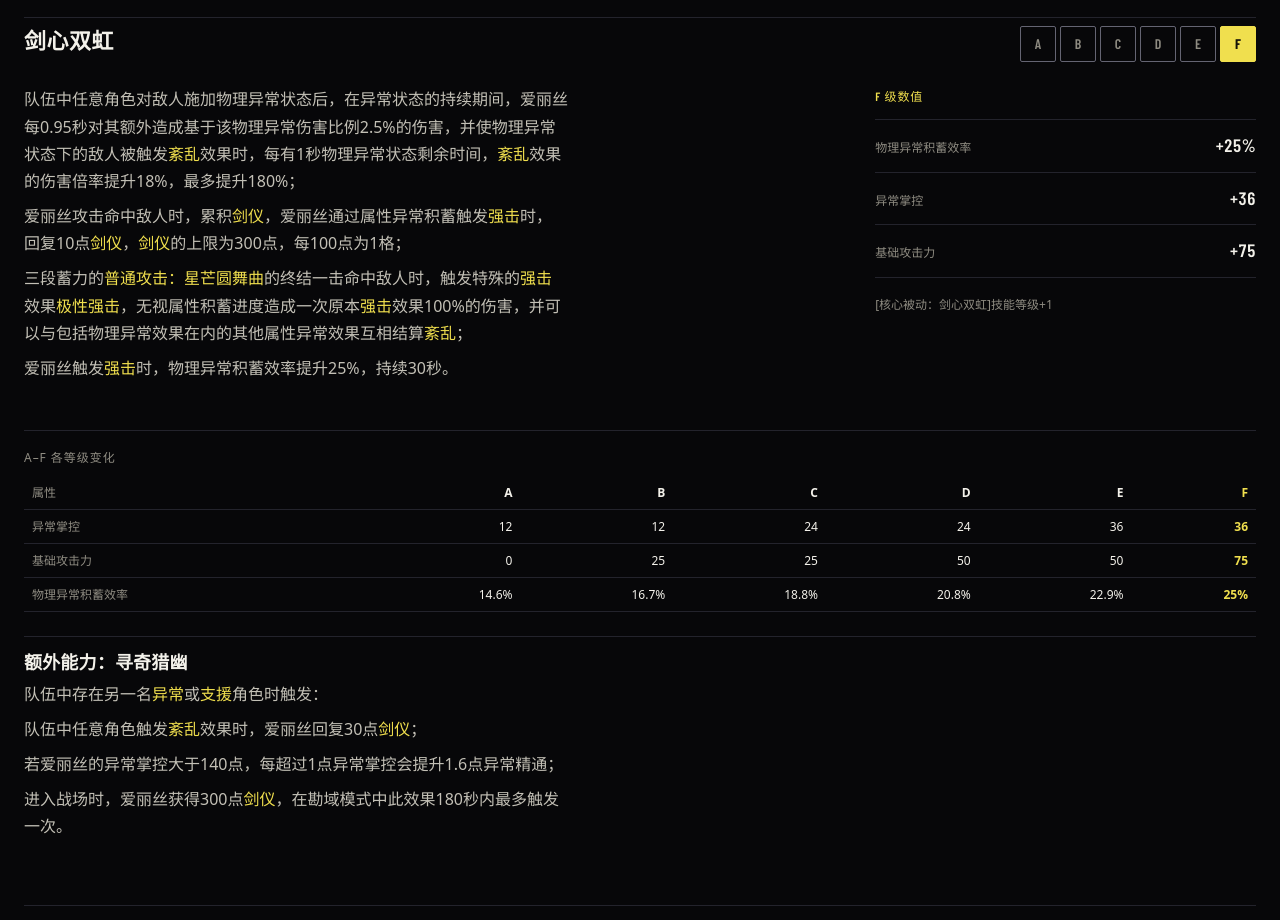
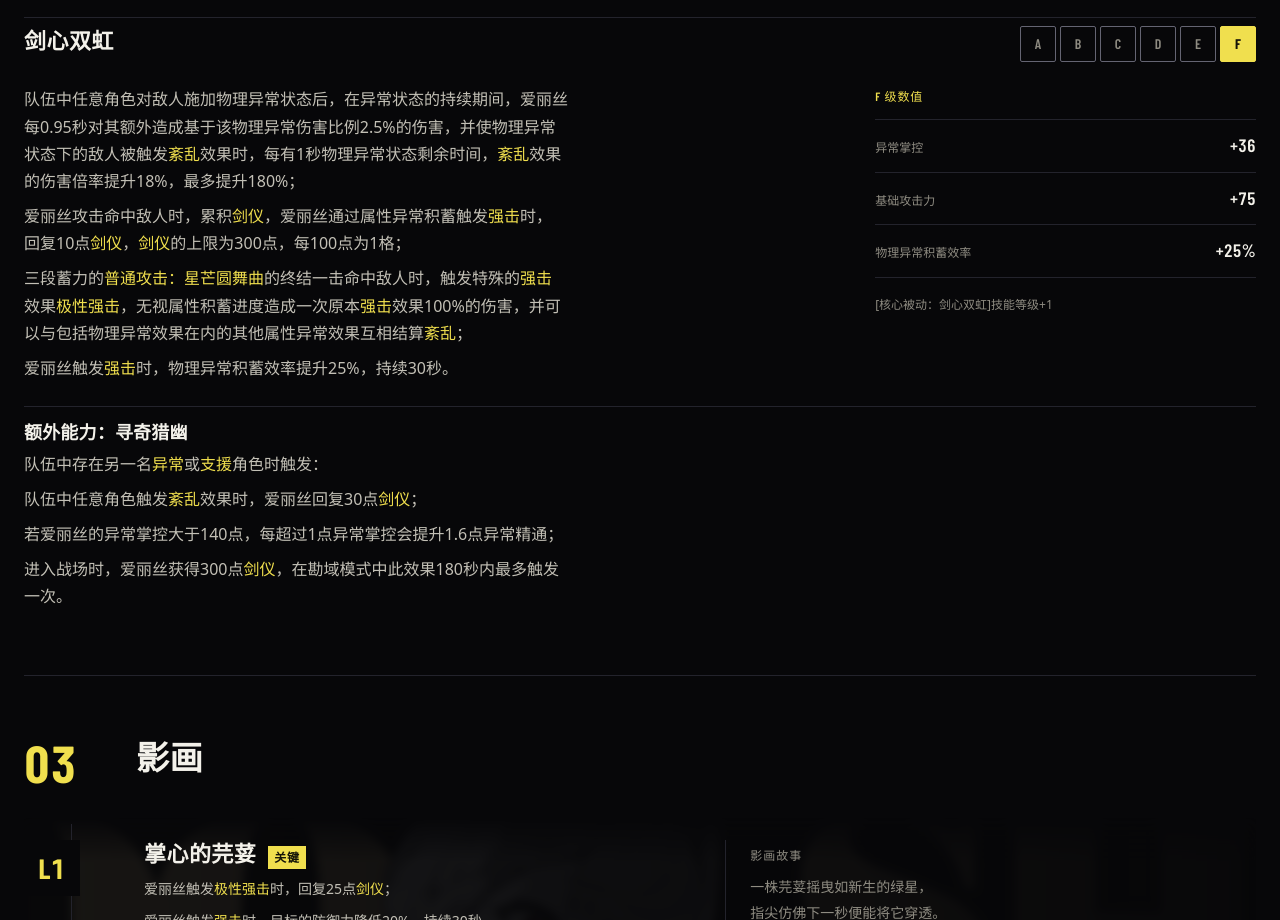
Before and after one commit to telmass/ZenlessSolution, a Vue app: page /agents/alice in a window 1280 px wide. Shown: the part 3445-4365 px from the top of the page. Built offline with nearby package versions, Linux system fonts and the light colour scheme.

Commit message:
fix(agent): 去掉核心技重复的A-F矩阵
核心技变化只保留右侧当前等级数值（异常掌控/基础攻击/物理异常积蓄效率），下方矩阵删除；skill v3.7 同步。

```diff
--- a/src/components/CorePassive.vue
+++ b/src/components/CorePassive.vue
@@ -23,25 +23,6 @@ const coreRows = computed(() =>
     value: effect.values[levelIndex.value],
   })),
 )
-
-/** A–F 全等级矩阵：展示每一级的变化，而不是只看当前等级。 */
-const matrixRows = computed(() => {
-  const rows = passive.value.effects.map((effect) => ({
-    label: effect.label,
-    values: effect.values,
-  }))
-  const extra: { label: string; values: string[] }[] = []
-  if (passive.value.amFlat) extra.push({ label: '异常精通', values: passive.value.amFlat.slice(1).map(String) })
-  if (passive.value.critDmg) extra.push({ label: '灼蚀暴击伤害', values: passive.value.critDmg.slice(1).map(String) })
-  if (passive.value.tickAtkPct) extra.push({ label: '灼蚀周期伤害', values: passive.value.tickAtkPct.slice(1).map(String) })
-  if (passive.value.buildupEfficiencyPct) {
-    extra.push({
-      label: '物理异常积蓄效率',
-      values: passive.value.buildupEfficiencyPct.slice(1).map((value) => `${value}%`),
-    })
-  }
-  return [...rows, ...extra]
-})
 
 /** 核心技表里除数值外还有「核心被动技能等级 +1」，之前没有展示。 */
 const coreNote = computed(() => {
@@ -91,37 +72,18 @@ const coreNote = computed(() => {
               <dd class="num">{{ passive.tickAtkPct![passiveIndex] }}% 攻击</dd>
             </div>
           </template>
+          <div v-for="row in coreRows" :key="row.label">
+            <dt>{{ row.label }}</dt>
+            <dd class="num">{{ row.value.includes('%') ? row.value : `+${row.value}` }}</dd>
+          </div>
           <div v-if="passive.buildupEfficiencyPct">
             <dt>物理异常积蓄效率</dt>
             <dd class="num">+{{ passive.buildupEfficiencyPct[passiveIndex] }}%</dd>
           </div>
-          <div v-for="row in coreRows" :key="row.label">
-            <dt>{{ row.label }}</dt>
-            <dd class="num">{{ row.value.includes('%') ? row.value : `+${row.value}` }}</dd>
-          </div>
+
         </dl>
         <p v-if="coreNote" class="core-passive__note">{{ coreNote }}</p>
       </aside>
-    </div>
-
-    <div class="core-passive__matrix-wrap">
-      <p class="core-passive__matrix-title">A–F 各等级变化</p>
-      <table class="core-passive__matrix">
-        <thead>
-          <tr>
-            <th>属性</th>
-            <th v-for="item in coreLevels" :key="item" :class="{ 'is-active': item === level }">{{ item }}</th>
-          </tr>
-        </thead>
-        <tbody>
-          <tr v-for="row in matrixRows" :key="row.label">
-            <th>{{ row.label }}</th>
-            <td v-for="(value, index) in row.values" :key="index" :class="{ 'is-active': index === levelIndex }">
-              {{ value }}
-            </td>
-          </tr>
-        </tbody>
-      </table>
     </div>
 
     <div v-if="extra" class="core-passive__extra">
@@ -226,47 +188,6 @@ const coreNote = computed(() => {
   font-size: var(--fs-12);
 }
 
-.core-passive__matrix-wrap {
-  margin-top: var(--s5);
-  padding-top: var(--s4);
-  border-top: 1px solid var(--line);
-  overflow-x: auto;
-}
-
-.core-passive__matrix-title {
-  margin-bottom: var(--s2);
-  color: var(--muted);
-  font-size: var(--fs-12);
-  letter-spacing: 0.08em;
-}
-
-.core-passive__matrix {
-  width: 100%;
-  min-width: 520px;
-  border-collapse: collapse;
-  font-size: var(--fs-12);
-}
-
-.core-passive__matrix th,
-.core-passive__matrix td {
-  padding: 6px 8px;
-  border-bottom: 1px solid var(--line);
-  text-align: right;
-  white-space: nowrap;
-}
-
-.core-passive__matrix thead th:first-child,
-.core-passive__matrix tbody th {
-  text-align: left;
-  color: var(--muted);
-  font-weight: 400;
-}
-
-.core-passive__matrix .is-active {
-  color: var(--accent);
-  font-weight: 600;
-}
-
 .core-passive__extra {
   display: grid;
   gap: var(--s2);
```
Also changed, not shown: 1 other file (tests, documents, lock files or other folders).
